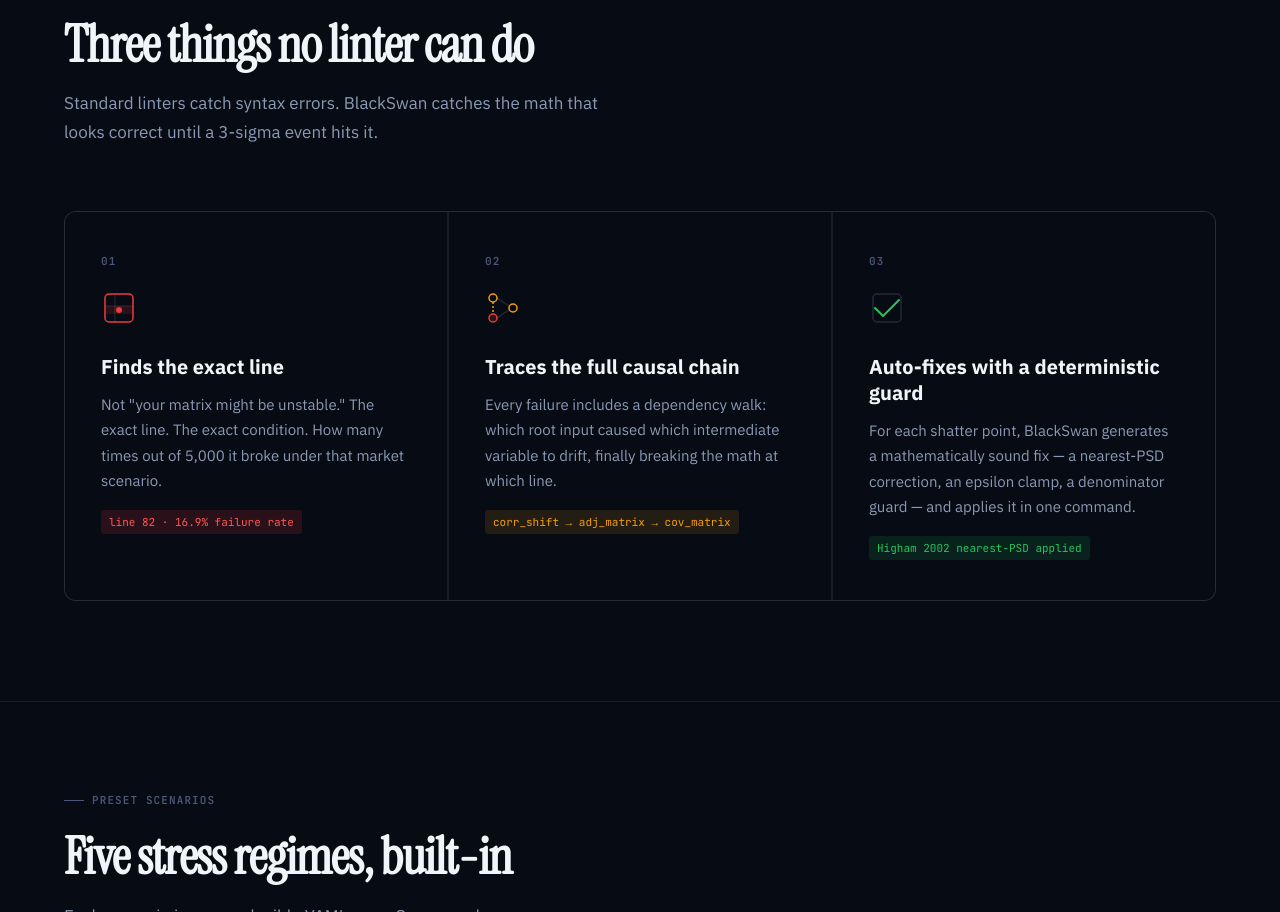
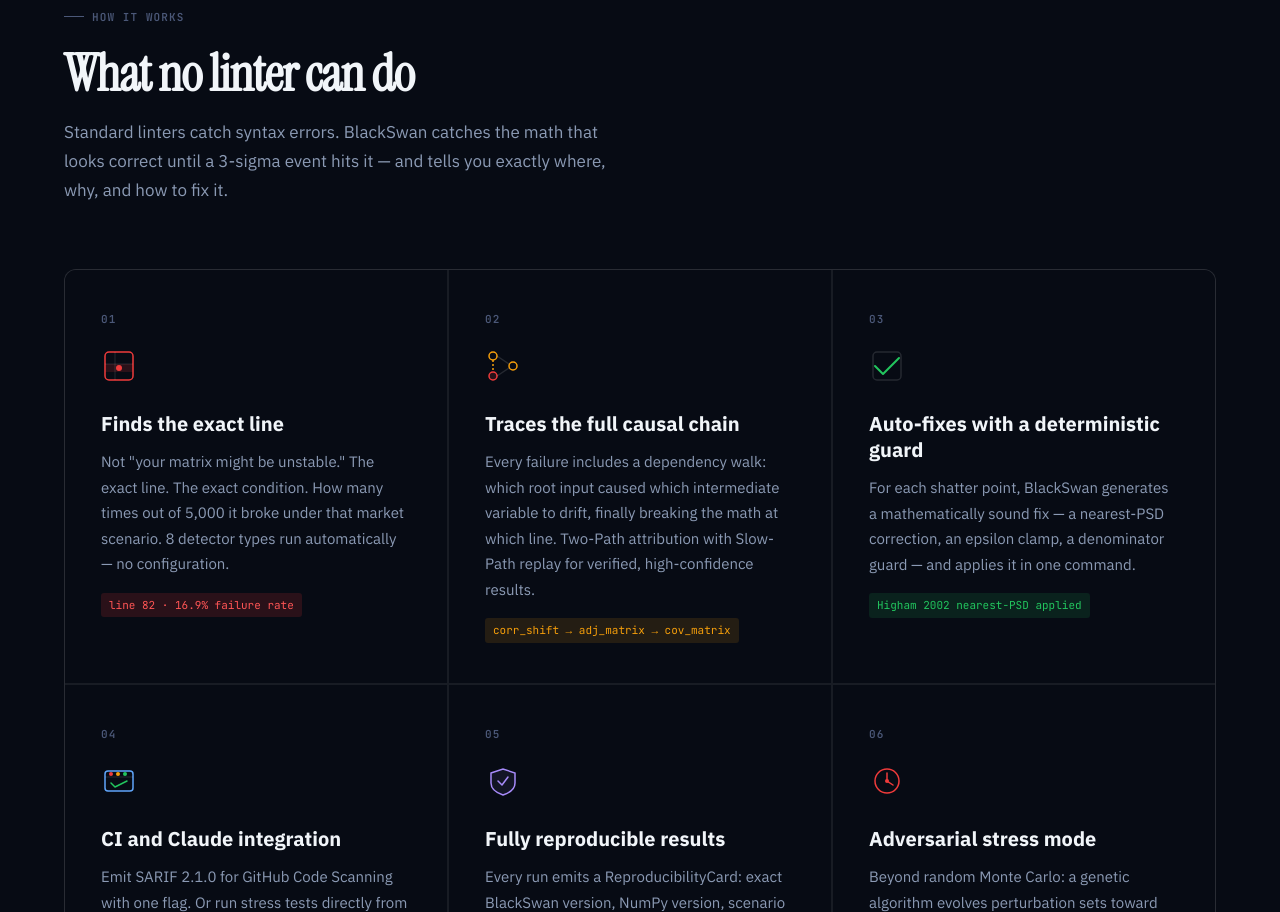
Before and after one commit to Lushenwar/BlackSwan, a plain HTML site: page docs/index.html in a window 1280 px wide. Shown: the part 1888-2800 px from the top of the page. Drawn offline with Linux system fonts and the light colour scheme.

Commit message:
docs: update README and landing page for SARIF, MCP, and Claude AI
README:
- Add SARIF / CI integration section with GitHub Actions snippet
- Add MCP server setup section with claude_desktop_config.json example
- Add MCP tools table (run_blackswan, list_scenarios, get_finding_detail, explain_finding)
- Replace Gemini references with Anthropic Claude throughout
- Update settings table (claudeModel replaces geminiModel)
- Update architecture section to include sarif.py and mcp_server.py
- Update CI badge to point to blackswan-ci.yml
- Update terminal example to show rich text output format instead of raw JSON

Landing page (docs/index.html):
- Stats: 5 → 8 failure detectors, 508 → 581 tests passing
- Features: expand from 3 to 6 cards, add CI/MCP integration, reproducibility, adversarial mode
- Install section: add SARIF and Claude MCP install commands
- Nav: add MCP link
- Terminal animation: update to match actual rich text renderer output
- Section copy: update headings and subtext to reflect current capabilities

```diff
--- a/docs/index.html
+++ b/docs/index.html
@@ -963,6 +963,7 @@
       <li><a href="#features">Features</a></li>
       <li><a href="#scenarios">Scenarios</a></li>
       <li><a href="#install">Install</a></li>
+      <li><a href="https://github.com/Lushenwar/BlackSwan/blob/main/README.md#mcp-server-claude-code-integration" target="_blank" rel="noopener">MCP</a></li>
       <li><a href="https://github.com/Lushenwar/BlackSwan" target="_blank" rel="noopener">Docs</a></li>
     </ul>
     <div class="nav-cta">
@@ -1071,7 +1072,7 @@
     <div class="container">
       <div class="stats-inner">
         <div class="stat-item reveal">
-          <div class="stat-value" style="color: var(--red);">5</div>
+          <div class="stat-value" style="color: var(--red);">8</div>
           <div class="stat-label">Failure detector types</div>
         </div>
         <div class="stat-item reveal reveal-delay-1">
@@ -1087,7 +1088,7 @@
           <div class="stat-label">Time to first finding</div>
         </div>
         <div class="stat-item reveal reveal-delay-4">
-          <div class="stat-value">508</div>
+          <div class="stat-value">581</div>
           <div class="stat-label">Tests passing</div>
         </div>
       </div>
@@ -1101,7 +1102,7 @@
         <div class="section-label reveal">Live demo</div>
         <h2 class="section-title reveal reveal-delay-1" id="demo-heading">See it find the break</h2>
         <p class="section-sub reveal reveal-delay-2" style="margin: 0 auto; text-align: center;">
-          One command. Five thousand simulations. One exact line.
+          One command. Five thousand simulations. One exact line — with causal chain, frequency, and a ready-to-apply fix.
         </p>
       </div>
 
@@ -1125,8 +1126,8 @@
   <section class="features-section" id="features" aria-labelledby="features-heading">
     <div class="container">
       <div class="section-label reveal">How it works</div>
-      <h2 class="section-title reveal reveal-delay-1" id="features-heading">Three things no linter can do</h2>
-      <p class="section-sub reveal reveal-delay-2">Standard linters catch syntax errors. BlackSwan catches the math that looks correct until a 3-sigma event hits it.</p>
+      <h2 class="section-title reveal reveal-delay-1" id="features-heading">What no linter can do</h2>
+      <p class="section-sub reveal reveal-delay-2">Standard linters catch syntax errors. BlackSwan catches the math that looks correct until a 3-sigma event hits it — and tells you exactly where, why, and how to fix it.</p>
 
       <div class="features-grid" role="list">
 
@@ -1140,7 +1141,7 @@
             <circle cx="18" cy="20" r="3" fill="var(--red)"/>
           </svg>
           <h3 class="feature-title">Finds the exact line</h3>
-          <p class="feature-desc">Not "your matrix might be unstable." The exact line. The exact condition. How many times out of 5,000 it broke under that market scenario.</p>
+          <p class="feature-desc">Not "your matrix might be unstable." The exact line. The exact condition. How many times out of 5,000 it broke under that market scenario. 8 detector types run automatically — no configuration.</p>
           <span class="feature-highlight feature-highlight-red">line 82 · 16.9% failure rate</span>
         </article>
 
@@ -1155,7 +1156,7 @@
             <path d="M8 12 L8 24" stroke="var(--amber)" stroke-width="1.5" stroke-dasharray="2 2"/>
           </svg>
           <h3 class="feature-title">Traces the full causal chain</h3>
-          <p class="feature-desc">Every failure includes a dependency walk: which root input caused which intermediate variable to drift, finally breaking the math at which line.</p>
+          <p class="feature-desc">Every failure includes a dependency walk: which root input caused which intermediate variable to drift, finally breaking the math at which line. Two-Path attribution with Slow-Path replay for verified, high-confidence results.</p>
           <span class="feature-highlight feature-highlight-amber">corr_shift → adj_matrix → cov_matrix</span>
         </article>
 
@@ -1170,6 +1171,44 @@
           <span class="feature-highlight feature-highlight-green">Higham 2002 nearest-PSD applied</span>
         </article>
 
+        <article class="feature-card reveal" role="listitem">
+          <div class="feature-num">04</div>
+          <svg class="feature-icon" viewBox="0 0 36 36" fill="none" aria-hidden="true">
+            <rect x="4" y="8" width="28" height="20" rx="3" stroke="var(--blue)" stroke-width="1.5"/>
+            <line x1="4" y1="14" x2="32" y2="14" stroke="var(--border-mid)" stroke-width="1"/>
+            <circle cx="10" cy="11" r="2" fill="var(--red)"/>
+            <circle cx="17" cy="11" r="2" fill="var(--amber)"/>
+            <circle cx="24" cy="11" r="2" fill="var(--green)"/>
+            <path d="M10 20 L14 24 L26 18" stroke="var(--green)" stroke-width="1.5" stroke-linecap="round" stroke-linejoin="round"/>
+          </svg>
+          <h3 class="feature-title">CI and Claude integration</h3>
+          <p class="feature-desc">Emit SARIF 2.1.0 for GitHub Code Scanning with one flag. Or run stress tests directly from a Claude conversation via the MCP server — findings, causal chains, and fix hints without leaving your IDE.</p>
+          <span class="feature-highlight feature-highlight-green">--output sarif &nbsp;·&nbsp; blackswan-mcp</span>
+        </article>
+
+        <article class="feature-card reveal reveal-delay-1" role="listitem">
+          <div class="feature-num">05</div>
+          <svg class="feature-icon" viewBox="0 0 36 36" fill="none" aria-hidden="true">
+            <path d="M6 10 L18 6 L30 10 L30 20 C30 26 24 30 18 32 C12 30 6 26 6 20 Z" stroke="var(--purple)" stroke-width="1.5" fill="rgba(167,139,250,0.08)"/>
+            <path d="M13 18 L17 22 L23 14" stroke="var(--purple)" stroke-width="1.5" stroke-linecap="round" stroke-linejoin="round"/>
+          </svg>
+          <h3 class="feature-title">Fully reproducible results</h3>
+          <p class="feature-desc">Every run emits a ReproducibilityCard: exact BlackSwan version, NumPy version, scenario hash, seed, and a ready-to-paste replay command. Same seed, same scenario, same results — always.</p>
+          <span class="feature-highlight feature-highlight-amber">seed 42 · scenario_hash a3f9c2</span>
+        </article>
+
+        <article class="feature-card reveal reveal-delay-2" role="listitem">
+          <div class="feature-num">06</div>
+          <svg class="feature-icon" viewBox="0 0 36 36" fill="none" aria-hidden="true">
+            <circle cx="18" cy="18" r="12" stroke="var(--red)" stroke-width="1.5"/>
+            <path d="M18 10 L18 18 L24 22" stroke="var(--red)" stroke-width="1.5" stroke-linecap="round"/>
+            <circle cx="18" cy="18" r="2" fill="var(--red)"/>
+          </svg>
+          <h3 class="feature-title">Adversarial stress mode</h3>
+          <p class="feature-desc">Beyond random Monte Carlo: a genetic algorithm evolves perturbation sets toward worst-case inputs. A HardnessAdaptor ramps intensity when no failures are found, so robust code is actually tested hard.</p>
+          <span class="feature-highlight feature-highlight-red">--adversarial --population 200</span>
+        </article>
+
       </div>
     </div>
   </section>
@@ -1251,15 +1290,15 @@
     <div class="container">
       <div style="text-align: center;">
         <div class="section-label reveal" style="justify-content: center;">Get started</div>
-        <h2 class="section-title reveal reveal-delay-1" id="install-heading">One install. Two interfaces.</h2>
-        <p class="section-sub reveal reveal-delay-2" style="margin: 0 auto; text-align: center; margin-bottom: 0;">Use BlackSwan as a CLI tool, Python API, or VS Code extension — the engine is the same.</p>
+        <h2 class="section-title reveal reveal-delay-1" id="install-heading">One install. Every interface.</h2>
+        <p class="section-sub reveal reveal-delay-2" style="margin: 0 auto; text-align: center; margin-bottom: 0;">CLI, Python API, VS Code extension, GitHub Actions, and Claude MCP — the engine is the same in all of them.</p>
       </div>
 
       <div class="install-grid reveal reveal-delay-2">
 
         <div class="install-card">
           <div class="install-card-header">
-            <span class="install-card-title">pip — Python package</span>
+            <span class="install-card-title">pip — base package</span>
             <button class="copy-btn" onclick="copyText('pip install blackswan', this)" aria-label="Copy pip install command">
               <svg width="12" height="12" viewBox="0 0 24 24" fill="none" stroke="currentColor" stroke-width="2" aria-hidden="true"><rect x="9" y="9" width="13" height="13" rx="2"/><path d="M5 15H4a2 2 0 01-2-2V4a2 2 0 012-2h9a2 2 0 012 2v1"/></svg>
               Copy
@@ -1297,6 +1336,35 @@
             <span class="ic-prompt">$ </span><span class="ic-cmd">code --install-extension</span> <span class="ic-pkg">blackswan.vsix</span>
           </div>
         </div>
+      </div>
+
+      <div style="margin-top: 20px;" class="install-grid">
+
+        <div class="install-card">
+          <div class="install-card-header">
+            <span class="install-card-title">SARIF — GitHub Code Scanning</span>
+            <button class="copy-btn" onclick="copyText('python -m blackswan test risk_model.py --scenario liquidity_crash --output sarif --output-path results.sarif', this)" aria-label="Copy SARIF command">
+              <svg width="12" height="12" viewBox="0 0 24 24" fill="none" stroke="currentColor" stroke-width="2" aria-hidden="true"><rect x="9" y="9" width="13" height="13" rx="2"/><path d="M5 15H4a2 2 0 01-2-2V4a2 2 0 012-2h9a2 2 0 012 2v1"/></svg>
+              Copy
+            </button>
+          </div>
+          <div class="install-code" style="white-space: pre; overflow-x: auto;">
+<span class="ic-prompt">$ </span><span class="ic-cmd">python -m blackswan</span> <span class="ic-pkg">test</span> risk_model.py <span class="ic-flag">--scenario</span> liquidity_crash <span class="ic-flag">--output</span> sarif <span class="ic-flag">--output-path</span> results.sarif</div>
+        </div>
+
+        <div class="install-card">
+          <div class="install-card-header">
+            <span class="install-card-title">Claude MCP — run from any conversation</span>
+            <button class="copy-btn" onclick="copyText('pip install blackswan[mcp]', this)" aria-label="Copy MCP install command">
+              <svg width="12" height="12" viewBox="0 0 24 24" fill="none" stroke="currentColor" stroke-width="2" aria-hidden="true"><rect x="9" y="9" width="13" height="13" rx="2"/><path d="M5 15H4a2 2 0 01-2-2V4a2 2 0 012-2h9a2 2 0 012 2v1"/></svg>
+              Copy
+            </button>
+          </div>
+          <div class="install-code">
+            <span class="ic-prompt">$ </span><span class="ic-cmd">pip install</span> <span class="ic-pkg">blackswan</span><span class="ic-flag">[mcp]</span> <span style="color:var(--text-3);">&amp;&amp; blackswan-mcp</span>
+          </div>
+        </div>
+
       </div>
 
       <p class="install-note reveal">
@@ -1389,7 +1457,7 @@
       { type: 'blank', delay: 400 },
 
       // Stage 1: header
-      { type: 'line', delay: 600, content: '  BlackSwan v0.4.0  ·  liquidity_crash  ·  5000 iterations  ·  seed 42', class: 'term-dim' },
+      { type: 'line', delay: 600, content: '  BlackSwan 0.4.0  ·  liquidity_crash  ·  5,000 iterations  ·  seed 42  ·  full          3.4s', class: 'term-dim' },
       { type: 'blank', delay: 100 },
 
       // Stage 2: progress
@@ -1397,35 +1465,37 @@
       { type: 'blank', delay: 100 },
 
       // Stage 3: findings header
-      { type: 'line', delay: 2800, content: '  SHATTER POINTS DETECTED', class: 'term-red term-bold' },
+      { type: 'line', delay: 2800, content: '── FAILURES DETECTED  (1 shatter point) ───────────────────────────────────────', class: 'term-red term-bold' },
+      { type: 'blank', delay: 80 },
+
+      // Stage 4: finding badge + message
+      { type: 'line', delay: 300, content: '   CRITICAL   Non-PSD Matrix                                          line 82', class: 'term-red term-bold' },
+      { type: 'blank', delay: 60 },
+      { type: 'line', delay: 100, content: '  Covariance matrix loses positive semi-definiteness when pairwise', class: 'term-white' },
+      { type: 'line', delay: 60,  content: '  correlation exceeds 0.91. Smallest eigenvalue: −0.0034.', class: 'term-white' },
+      { type: 'blank', delay: 80 },
+      { type: 'line', delay: 100, content: '  Frequency   ████████░░░░░░░░░░░░░░░░░░░░  16.9%  847 / 5000 iterations', class: 'term-amber' },
+      { type: 'line', delay: 80,  content: '  Confidence  high', class: 'term-green' },
+      { type: 'blank', delay: 80 },
+
+      // Stage 5: causal chain
+      { type: 'line', delay: 200, content: '  Causal Chain ────────────────────────', class: 'term-dim' },
+      { type: 'line', delay: 150, content: '    →  line 14    corr_shift              root input', class: 'term-blue' },
+      { type: 'line', delay: 120, content: '    ·  line 47    adjusted_corr_matrix    intermediate', class: 'term-dim' },
+      { type: 'line', delay: 120, content: '    ►  line 82    cov_matrix              FAILURE SITE', class: 'term-red' },
+      { type: 'blank', delay: 80 },
+
+      // Stage 6: fix hint
+      { type: 'line', delay: 200, content: '  Fix Hint   Apply nearest-PSD correction (Higham 2002) after', class: 'term-amber' },
+      { type: 'line', delay: 60,  content: '             correlation perturbation, or clamp eigenvalues to ε.', class: 'term-amber' },
+      { type: 'blank', delay: 80 },
+      { type: 'line', delay: 100, content: '  Quick Fix  $ python -m blackswan fix risk_model.py --line 82 --type non_psd_matrix', class: 'term-green' },
       { type: 'blank', delay: 100 },
-      { type: 'line', delay: 200, content: '  ── critical ──────────────────────────────────────────────────', class: 'term-dim' },
-      { type: 'blank', delay: 50 },
-
-      // Stage 4: finding
-      { type: 'line', delay: 300, content: '  LINE 82    non_psd_matrix', class: 'term-red term-bold' },
-      { type: 'line', delay: 100, content: '  Covariance matrix loses positive semi-definiteness when', class: 'term-white' },
-      { type: 'line', delay: 60,  content: '  pairwise correlation exceeds 0.91. Min eigenvalue: −0.0034.', class: 'term-white' },
-      { type: 'line', delay: 100, content: '  Frequency: 847 / 5000 iterations (16.9%)', class: 'term-amber' },
-      { type: 'blank', delay: 100 },
-
-      // Stage 5: causal chain
-      { type: 'line', delay: 200, content: '  Causal chain:', class: 'term-dim' },
-      { type: 'line', delay: 150, content: '    line 14    corr_shift              [root input]', class: 'term-output' },
-      { type: 'line', delay: 120, content: '    line 47    adjusted_corr_matrix    [intermediate]', class: 'term-output' },
-      { type: 'line', delay: 120, content: '    line 82    cov_matrix              [failure site] ←', class: 'term-red' },
-      { type: 'blank', delay: 100 },
-
-      // Stage 6: fix hint
-      { type: 'line', delay: 200, content: '  Fix: Apply nearest-PSD correction (Higham 2002) after', class: 'term-green' },
-      { type: 'line', delay: 60,  content: '  correlation perturbation, or clamp eigenvalues to ε.', class: 'term-green' },
-      { type: 'blank', delay: 100 },
 
       // Stage 7: summary
-      { type: 'line', delay: 300, content: '  ── summary ────────────────────────────────────────────────────', class: 'term-dim' },
-      { type: 'line', delay: 100, content: '  total_failures: 847    failure_rate: 16.94%    runtime: 3.4s', class: 'term-dim' },
-      { type: 'blank', delay: 100 },
-      { type: 'line', delay: 100, content: '  Exit code 1 (failures detected)', class: 'term-dim' },
+      { type: 'line', delay: 300, content: '  1 failures  ·  16.9% rate  ·  1 unique type  ·  3.4s', class: 'term-dim' },
+      { type: 'blank', delay: 60 },
+      { type: 'line', delay: 100, content: '  Add --format json for machine-readable output. Add --output sarif for CI.', class: 'term-dim' },
     ];
 
     const termBody = document.getElementById('terminal-body');
```
Also changed, not shown: README.md.
